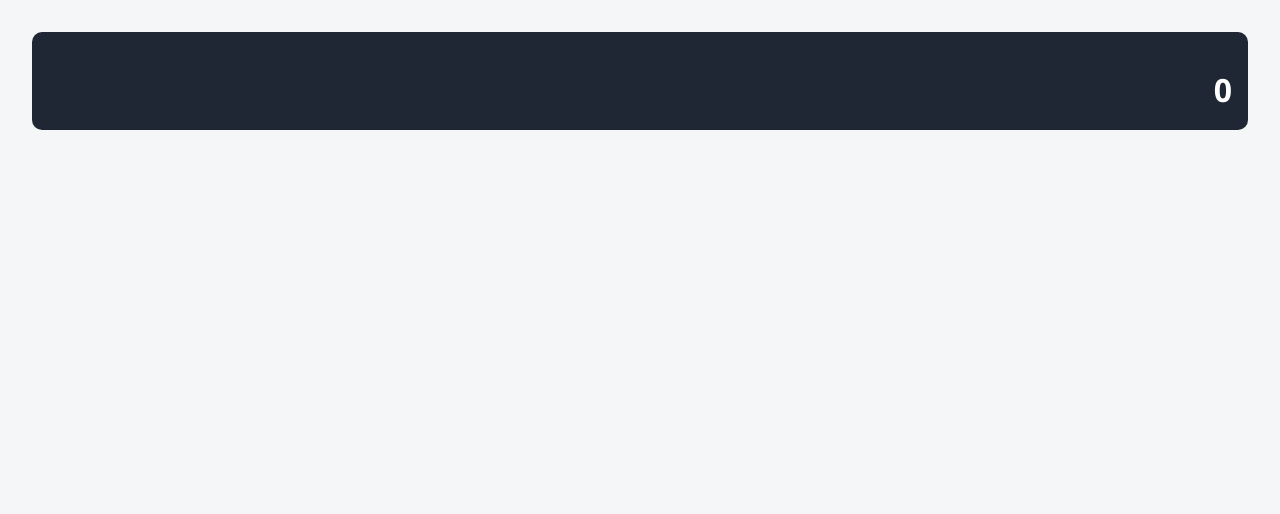
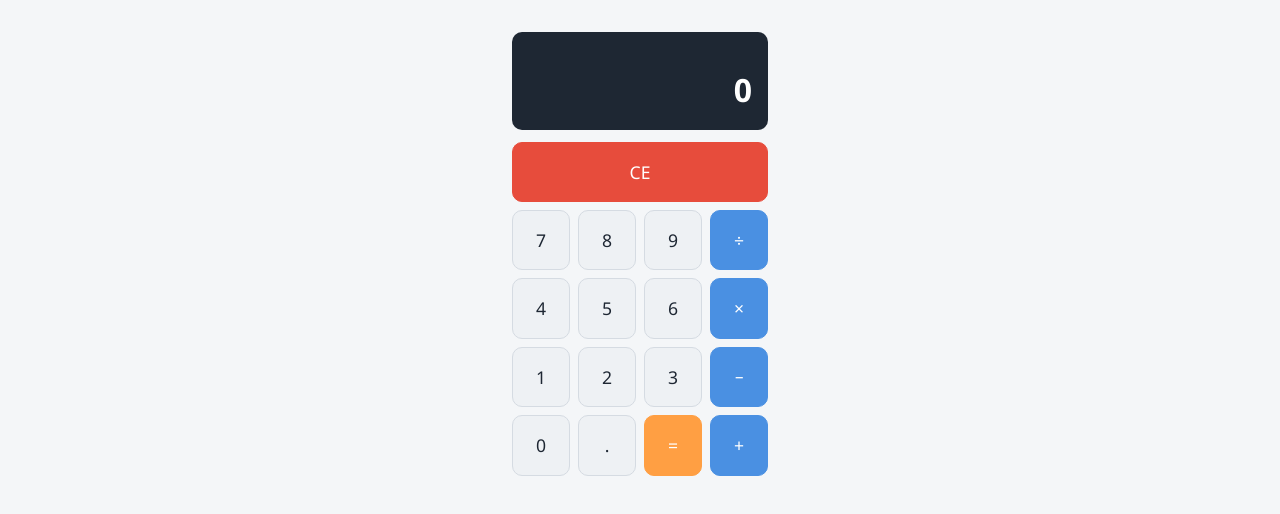
Before and after one commit to duran-ni/Calculator-with-Currency-Converter-and-The-Weather-VUE, a Vue app: page / in a window 1280 px wide. Shown: the top 514 px of the page. Built offline with nearby package versions, Linux system fonts and the light colour scheme.

Commit message:
feat: add CalculatorKeypad component and wire it to App.vue

```diff
--- a/src/App.vue
+++ b/src/App.vue
@@ -1,12 +1,19 @@
 <script setup>
 import { useCalculator } from './composables/useCalculator'
 import CalculatorDisplay from './components/calculator/CalculatorDisplay.vue'
+import CalculatorKeypad from './components/calculator/CalculatorKeypad.vue'
 
-const { display, historyDisplay } = useCalculator()
+const { display, historyDisplay, inputNumber, inputOperator, calculate, clear } = useCalculator()
 </script>
 
 <template>
-  <main style="padding: 2rem;">
+  <main style="padding: 2rem; max-width: 320px; margin: 0 auto;">
     <CalculatorDisplay :main-value="display" :history-value="historyDisplay" />
+    <CalculatorKeypad
+      @number="inputNumber"
+      @operator="inputOperator"
+      @equal="calculate"
+      @clear="clear"
+    />
   </main>
 </template>
--- /dev/null
+++ b/src/components/calculator/CalculatorKeypad.vue
@@ -0,0 +1,48 @@
+<script setup>
+import CalculatorButton from './CalculatorButton.vue'
+
+defineEmits(['number', 'operator', 'equal', 'clear'])
+</script>
+
+<template>
+  <div class="calculator-keypad">
+    <CalculatorButton
+      label="CE"
+      variant="clear"
+      class="calculator-keypad__full-row"
+      @press="$emit('clear')"
+    />
+
+    <CalculatorButton label="7" @press="$emit('number', '7')" />
+    <CalculatorButton label="8" @press="$emit('number', '8')" />
+    <CalculatorButton label="9" @press="$emit('number', '9')" />
+    <CalculatorButton label="÷" variant="operator" @press="$emit('operator', '/')" />
+
+    <CalculatorButton label="4" @press="$emit('number', '4')" />
+    <CalculatorButton label="5" @press="$emit('number', '5')" />
+    <CalculatorButton label="6" @press="$emit('number', '6')" />
+    <CalculatorButton label="×" variant="operator" @press="$emit('operator', '*')" />
+
+    <CalculatorButton label="1" @press="$emit('number', '1')" />
+    <CalculatorButton label="2" @press="$emit('number', '2')" />
+    <CalculatorButton label="3" @press="$emit('number', '3')" />
+    <CalculatorButton label="−" variant="operator" @press="$emit('operator', '-')" />
+
+    <CalculatorButton label="0" @press="$emit('number', '0')" />
+    <CalculatorButton label="." @press="$emit('number', '.')" />
+    <CalculatorButton label="=" variant="equal" @press="$emit('equal')" />
+    <CalculatorButton label="+" variant="operator" @press="$emit('operator', '+')" />
+  </div>
+</template>
+
+<style lang="scss" scoped>
+.calculator-keypad {
+  display: grid;
+  grid-template-columns: repeat(4, 1fr);
+  gap: 0.5rem;
+
+  &__full-row {
+    grid-column: span 4;
+  }
+}
+</style>
```
